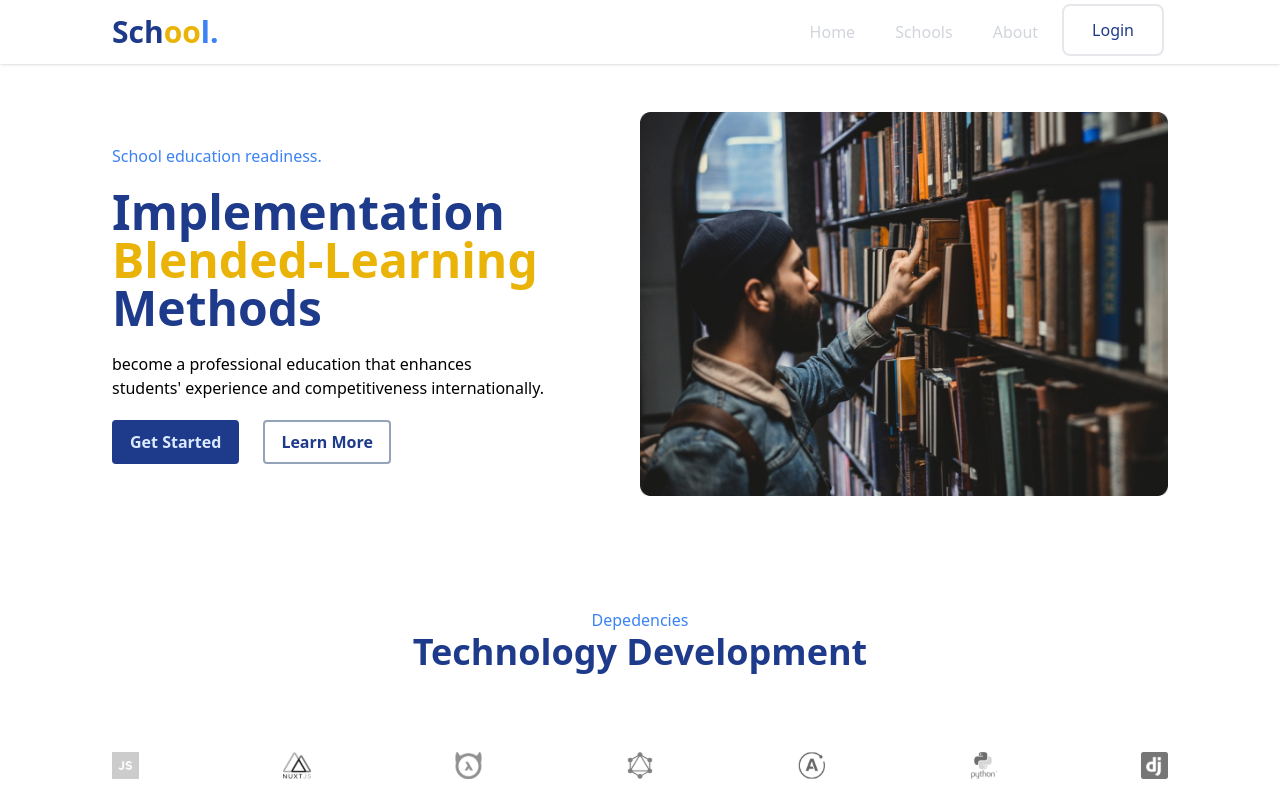
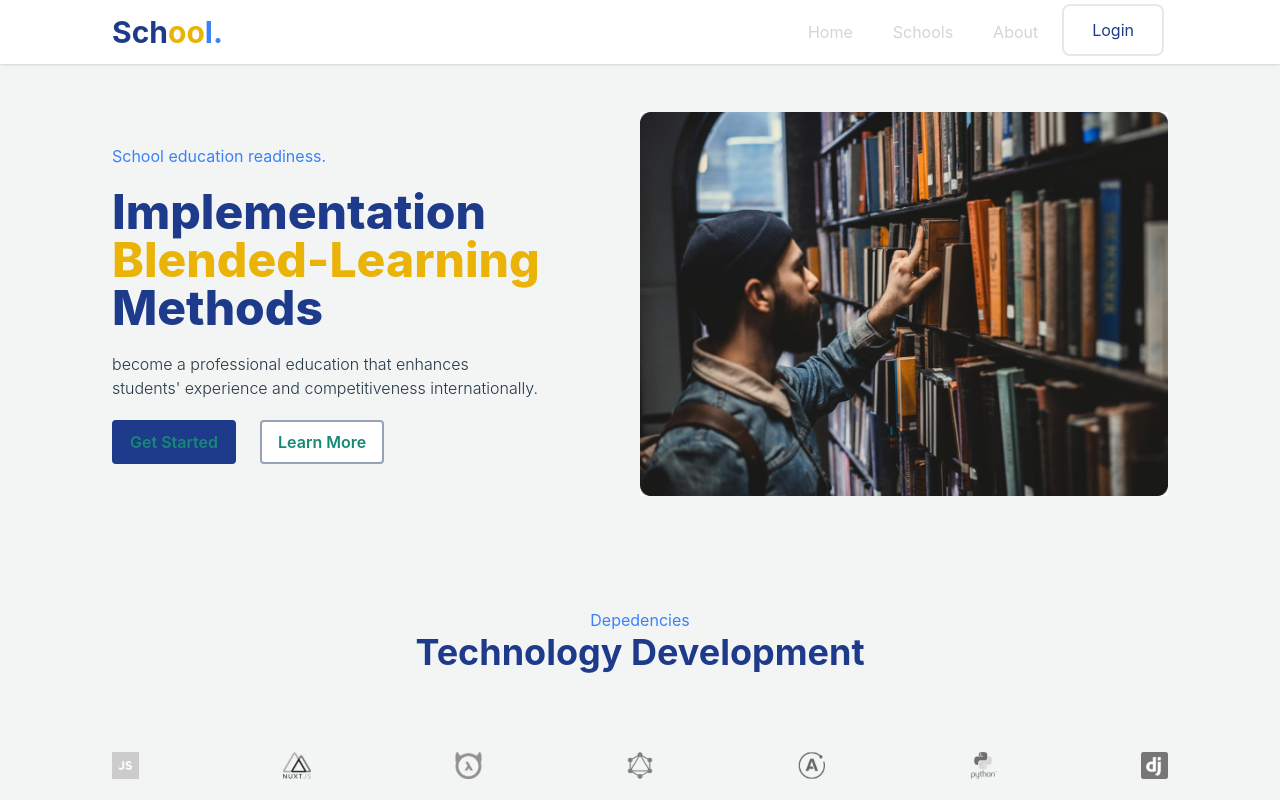
Before and after one commit to nandahadymulya/schools-readiness, a Nuxt app: page / in a window 1280 px wide. Shown: the top 800 px of the page. Built offline with nearby package versions, Linux system fonts and the light colour scheme.

Commit message:
feat: added color-mode

```diff
--- /dev/null
+++ b/assets/main.css
@@ -0,0 +1,35 @@
+:root {
+  --color: #243746;
+  --color-primary: #158876;
+  --color-secondary: #0e2233;
+  --bg: #f3f5f4;
+  --bg-secondary: #fff;
+  --border-color: #ddd;
+}
+
+.dark-mode {
+  --color: #ebf4f1;
+  --color-primary: #41b38a;
+  --color-secondary: #fdf9f3;
+  --bg: #091a28;
+  --bg-secondary: #071521;
+  --border-color: #0d2538;
+}
+.sepia-mode {
+  --color: #433422;
+  --color-secondary: #504231;
+  --bg: #f1e7d0;
+  --bg-secondary: #eae0c9;
+  --border-color: #ded0bf;
+}
+
+body {
+  font-family: -apple-system, BlinkMacSystemFont, 'Segoe UI', Roboto, Oxygen,
+    Ubuntu, Cantarell, 'Open Sans', 'Helvetica Neue', sans-serif;
+  background-color: var(--bg);
+  color: var(--color);
+  transition: background-color 0.3s;
+}
+a {
+  color: var(--color-primary);
+}
--- a/nuxt.config.js
+++ b/nuxt.config.js
@@ -15,7 +15,7 @@ export default {
   },
 
   // Global CSS: https://go.nuxtjs.dev/config-css
-  css: [],
+  css: ['@/assets/main.css'],
 
   // Plugins to run before rendering page: https://go.nuxtjs.dev/config-plugins
   plugins: [
@@ -36,6 +36,8 @@ export default {
     // https://go.nuxtjs.dev/tailwindcss
     '@nuxtjs/tailwindcss',
     '@nuxt/postcss8',
+
+    '@nuxtjs/color-mode',
   ],
 
   // Modules: https://go.nuxtjs.dev/config-modules
--- a/package.json
+++ b/package.json
@@ -29,6 +29,7 @@
   },
   "devDependencies": {
     "@babel/eslint-parser": "^7.16.3",
+    "@nuxtjs/color-mode": "^3.0.3",
     "@nuxtjs/eslint-config": "^8.0.0",
     "@nuxtjs/eslint-module": "^3.0.2",
     "@nuxtjs/tailwindcss": "^5.0.4",
```
Also changed, not shown: 1 other file (tests, documents, lock files or other folders).
